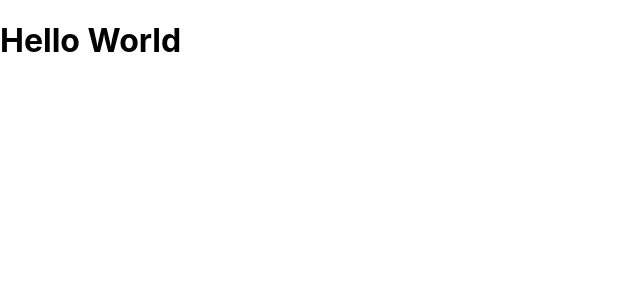
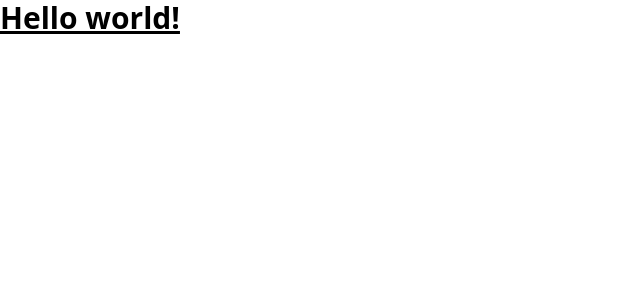
Before and after one commit to khadgachy07/Creators, a Next.js app: page / in a window 1280 px wide. Shown: the top 300 px of the page, without its empty margins (0-640 px from the left). Built offline with nearby package versions, Linux system fonts and the light colour scheme.

Commit message:
Tailwind Css implemented

```diff
--- a/package.json
+++ b/package.json
@@ -14,8 +14,10 @@
     "react-dom": "18.2.0"
   },
   "devDependencies": {
+    "autoprefixer": "^10.4.8",
     "eslint": "8.22.0",
     "eslint-config-next": "12.2.5",
+    "postcss": "^8.4.16",
     "tailwindcss": "^3.1.8"
   }
 }
--- a/pages/index.js
+++ b/pages/index.js
@@ -1,7 +1,7 @@
-export default function Home(){
-  return(
-    <>
-    <h1>Hello World</h1>
-    </>
+export default function Home() {
+  return (
+    <h1 className="text-3xl font-bold underline">
+      Hello world!
+    </h1>
   )
 }
--- /dev/null
+++ b/postcss.config.js
@@ -0,0 +1,6 @@
+module.exports = {
+  plugins: {
+    tailwindcss: {},
+    autoprefixer: {},
+  },
+}
--- a/styles/globals.css
+++ b/styles/globals.css
@@ -1,26 +1,3 @@
-html,
-body {
-  padding: 0;
-  margin: 0;
-  font-family: -apple-system, BlinkMacSystemFont, Segoe UI, Roboto, Oxygen,
-    Ubuntu, Cantarell, Fira Sans, Droid Sans, Helvetica Neue, sans-serif;
-}
-
-a {
-  color: inherit;
-  text-decoration: none;
-}
-
-* {
-  box-sizing: border-box;
-}
-
-@media (prefers-color-scheme: dark) {
-  html {
-    color-scheme: dark;
-  }
-  body {
-    color: white;
-    background: black;
-  }
-}
+@tailwind base;
+@tailwind components;
+@tailwind utilities;
--- a/tailwind.config.js
+++ b/tailwind.config.js
@@ -1,6 +1,9 @@
 /** @type {import('tailwindcss').Config} */
 module.exports = {
-  content: ["./src/**/*.{html,js}"],
+  content: [
+    "./pages/**/*.{js,ts,jsx,tsx}",
+    "./components/**/*.{js,ts,jsx,tsx}",
+  ],
   theme: {
     extend: {},
   },
```
Also changed, not shown: 2 other files (tests, documents, lock files or other folders).
